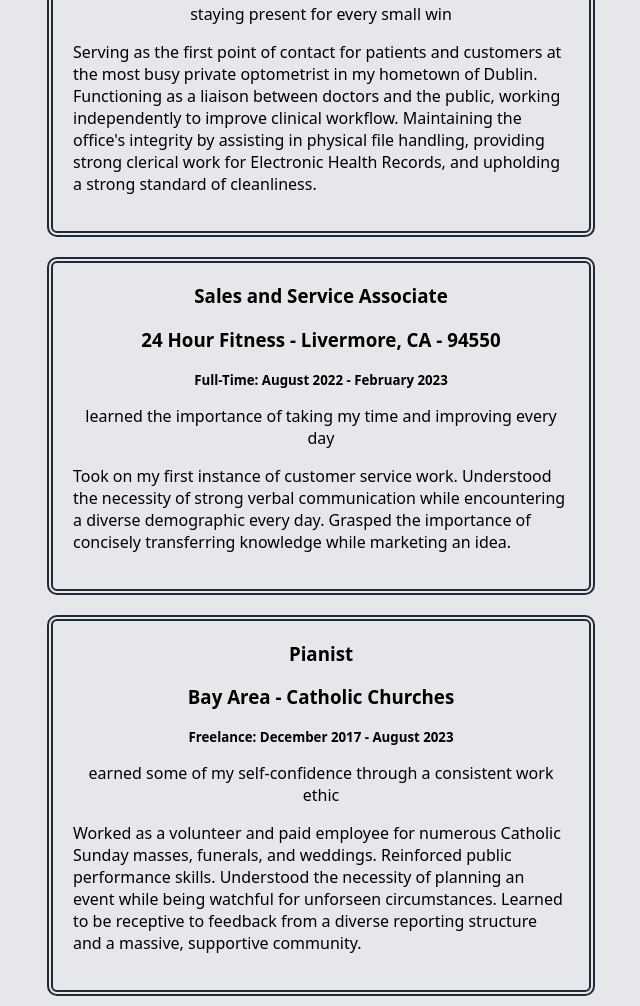
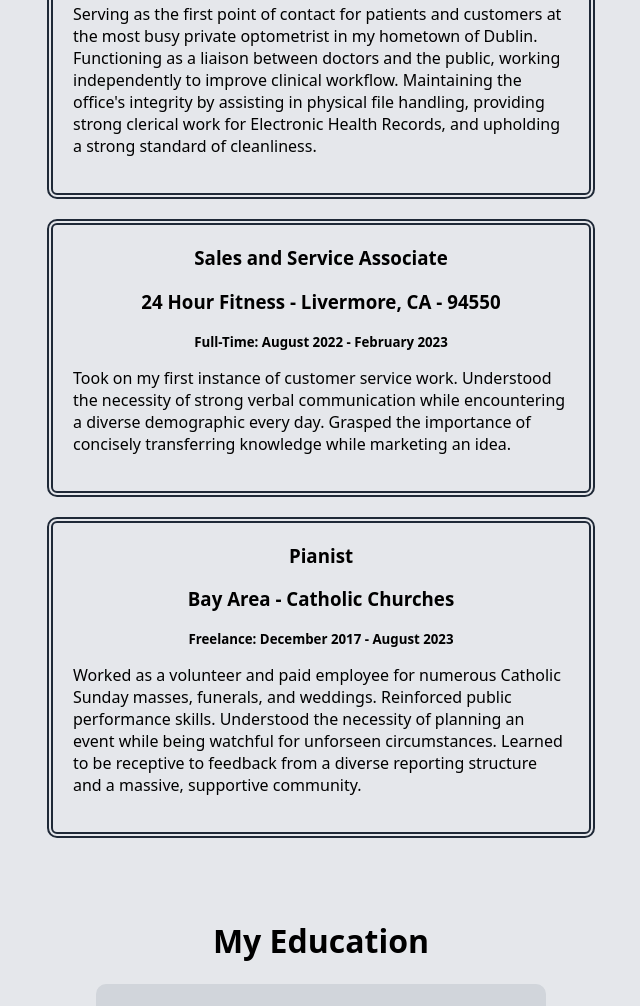
Before and after one commit to isaiahglenncruz/myportfolio, a plain HTML site: page index.html in a window 1280 px wide. Shown: the part 3197-4203 px from the top of the page, without its empty margins (319-959 px from the left). Drawn offline with Linux system fonts and the light colour scheme.

Commit message:
changed work exp

```diff
--- a/index.html
+++ b/index.html
@@ -188,7 +188,6 @@
             <h3>Patient Care Coordinator</h3>
             <h3>Golden Dublin Optometry - Dublin, CA - 94568</h3>
             <h5>Part-Time: May 2023 - Present</h5>
-            <p><center>staying present for every small win</center></p>
             <p>Serving as the first point of contact for patients and
                 customers at the most busy private optometrist in
                 my hometown of Dublin. Functioning as a liaison between doctors
@@ -203,9 +202,6 @@
             <h3>Sales and Service Associate</h3>
             <h3>24 Hour Fitness - Livermore, CA - 94550</h3>
             <h5>Full-Time: August 2022 - February 2023</h5>
-            <p><center>learned the importance of taking my time and improving
-                every day
-            </center></p>
             <p>Took on my first instance of customer service work. Understood
                 the necessity of strong verbal communication while encountering
                 a diverse demographic every day. Grasped the importance of
@@ -217,9 +213,6 @@
             <h3>Pianist</h3>
             <h3>Bay Area - Catholic Churches</h3>
             <h5>Freelance: December 2017 - August 2023</h5>
-            <p><center>earned some of my self-confidence through
-                a consistent work ethic
-            </center></p>
             <p>Worked as a volunteer and paid employee for numerous Catholic
                 Sunday masses, funerals, and weddings. Reinforced public
                 performance skills. Understood the necessity of planning an
```
